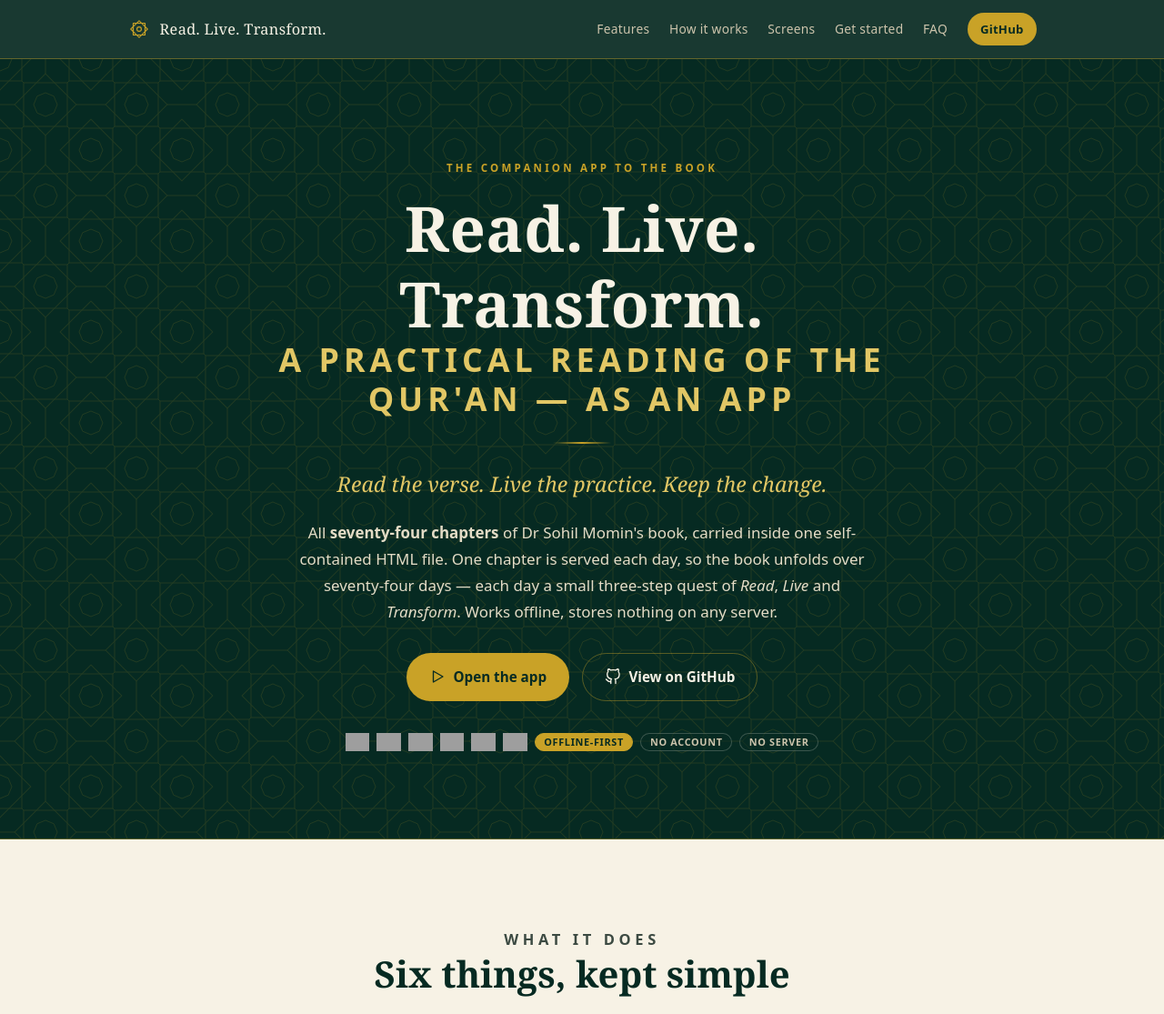
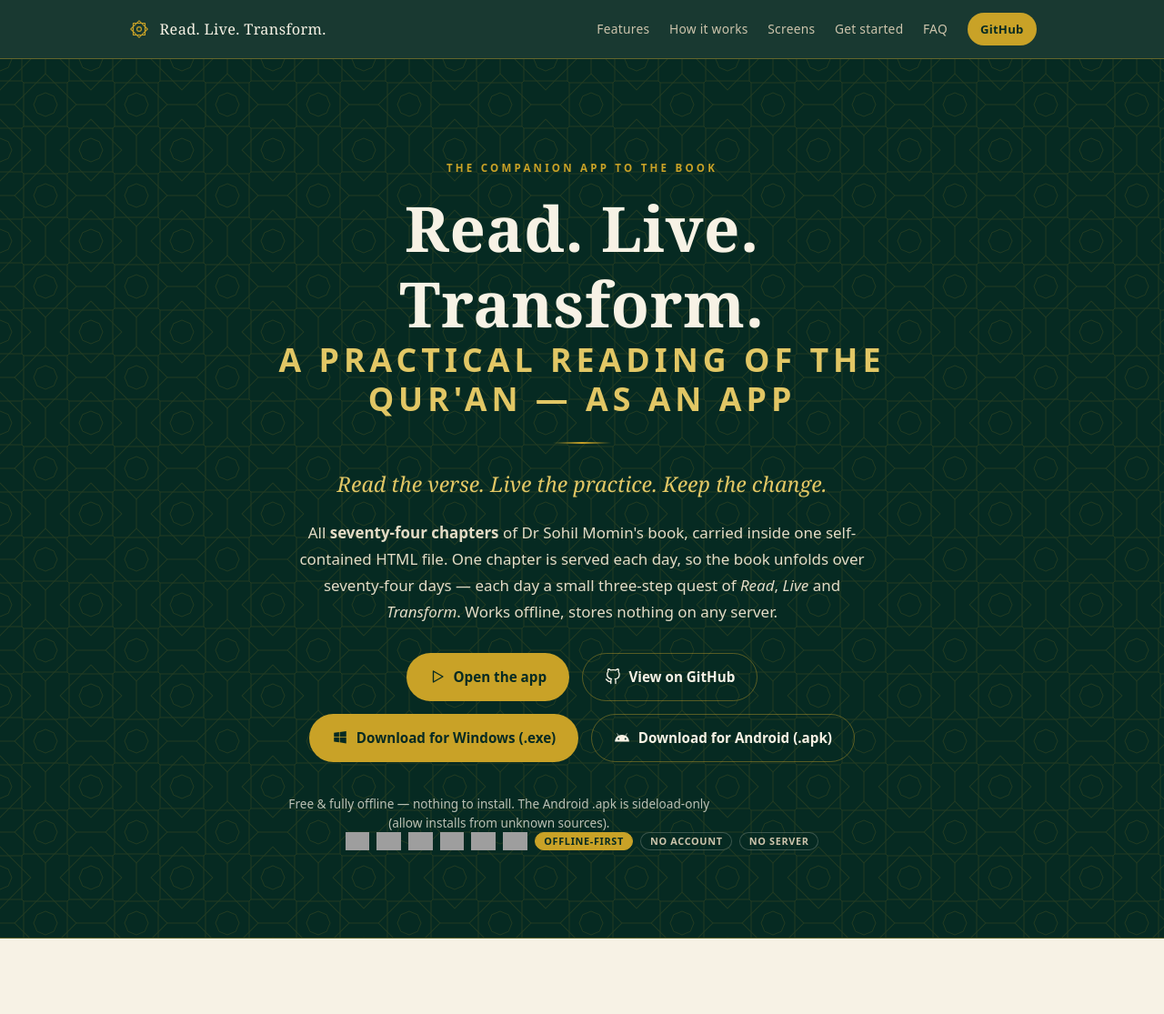
Before and after one commit to drsamonline/read-live-transform-app, a plain HTML site: page docs/index.html in a window 1280 px wide. Shown: the top 1115 px of the page at 91% size. Drawn offline with Linux system fonts and the light colour scheme; grey boxes are pictures that could not be loaded.

Commit message:
docs: add self-updating Windows (.exe) and Android (.apk) download links to landing page and README

```diff
--- a/docs/index.html
+++ b/docs/index.html
@@ -351,7 +351,15 @@
         <svg viewBox="0 0 24 24" fill="none" stroke="currentColor" stroke-width="1.8" stroke-linecap="round" stroke-linejoin="round" aria-hidden="true"><path d="M9 19c-5 1.5-5-2.5-7-3m14 6v-3.9a3.4 3.4 0 0 0-1-2.6c3.1-.3 6.4-1.5 6.4-7A5.4 5.4 0 0 0 20 4.8a5 5 0 0 0-.1-3.7s-1.2-.4-3.9 1.5a13.4 13.4 0 0 0-7 0C6.3.7 5.1 1.1 5.1 1.1A5 5 0 0 0 5 4.8 5.4 5.4 0 0 0 3.6 8.5c0 5.4 3.3 6.6 6.4 7a3.4 3.4 0 0 0-1 2.6V22"/></svg>
         View on GitHub
       </a>
-    </div>
+          <a class="btn primary" href="https://github.com/drsamonline/read-live-transform-app/releases/latest/download/read-live-transform-app-portable.exe"><svg viewBox="0 0 24 24" fill="currentColor" aria-hidden="true"><path d="M3 5.1 10.5 4.1v6.9H3V5.1Zm8.5-1.16L21 2.5v8.5h-9.5V3.94ZM3 12h7.5v6.9L3 17.9V12Zm8.5 0H21v8.5l-9.5-1.44V12Z"/></svg>
+        Download for Windows (.exe)
+      </a>
+      <a class="btn ghost" href="https://github.com/drsamonline/read-live-transform-app/releases/latest/download/read-live-transform-app.apk"><svg viewBox="0 0 24 24" fill="currentColor" aria-hidden="true"><path d="M17.6 9.48l1.84-3.18a.38.38 0 0 0-.66-.38l-1.87 3.23a11.4 11.4 0 0 0-9.82 0L5.22 5.92a.38.38 0 0 0-.66.38l1.84 3.18A10.8 10.8 0 0 0 1.5 18h21a10.8 10.8 0 0 0-4.9-8.52zM7 15.25a1.25 1.25 0 1 1 0-2.5 1.25 1.25 0 0 1 0 2.5zm10 0a1.25 1.25 0 1 1 0-2.5 1.25 1.25 0 0 1 0 2.5z"/></svg>
+        Download for Android (.apk)
+      </a>
+</div>
+    <p class="dl-note" style="margin:.85rem 0 0;font-size:.85rem;line-height:1.55;opacity:.75;max-width:64ch">Free &amp; fully offline &mdash; nothing to install. The Android .apk is sideload-only (allow installs from unknown sources).</p>
+
     <div class="badges">
       <img src="https://img.shields.io/badge/License-All%20Rights%20Reserved-c0392b?style=flat-square" alt="Licence: All Rights Reserved" loading="lazy" onerror="this.style.display='none'">
       <img src="https://img.shields.io/badge/PWA-Installable-315c52?style=flat-square" alt="PWA: Installable" loading="lazy" onerror="this.style.display='none'">
```
Also changed, not shown: README.md.
